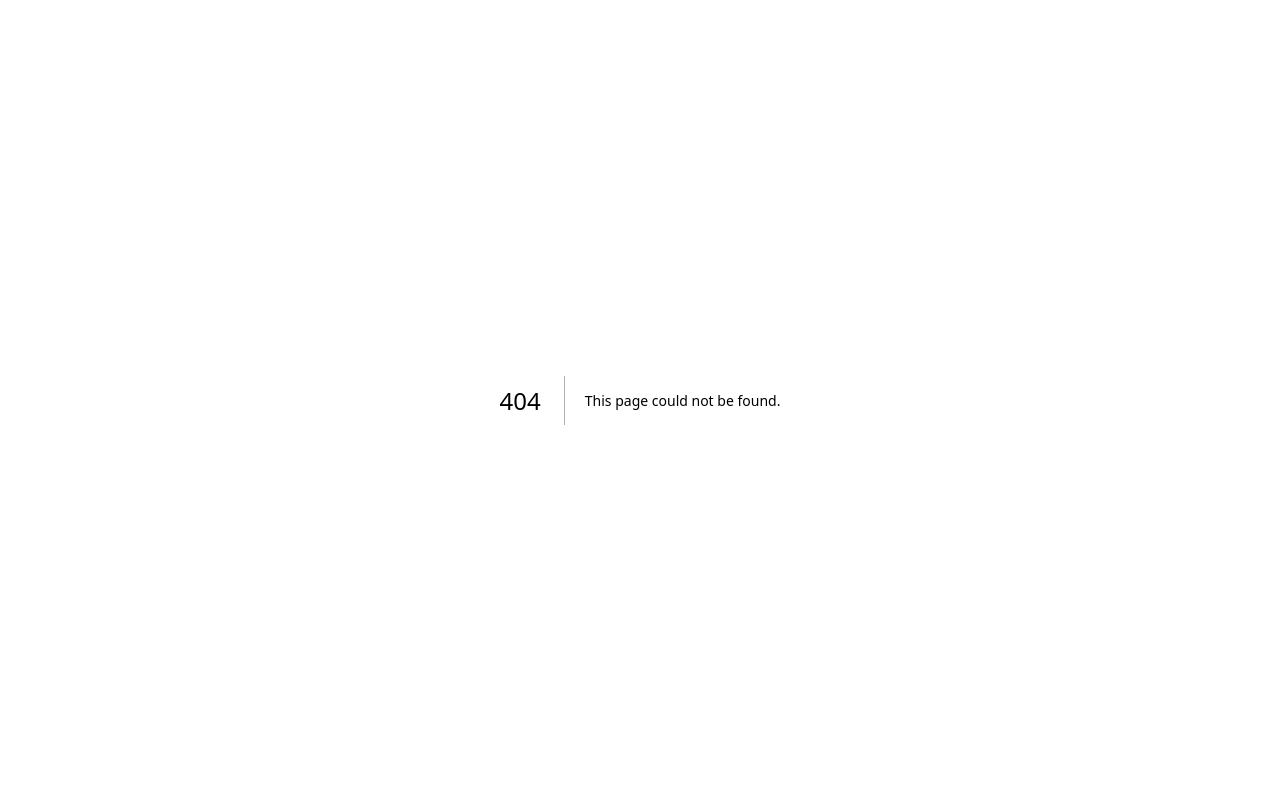
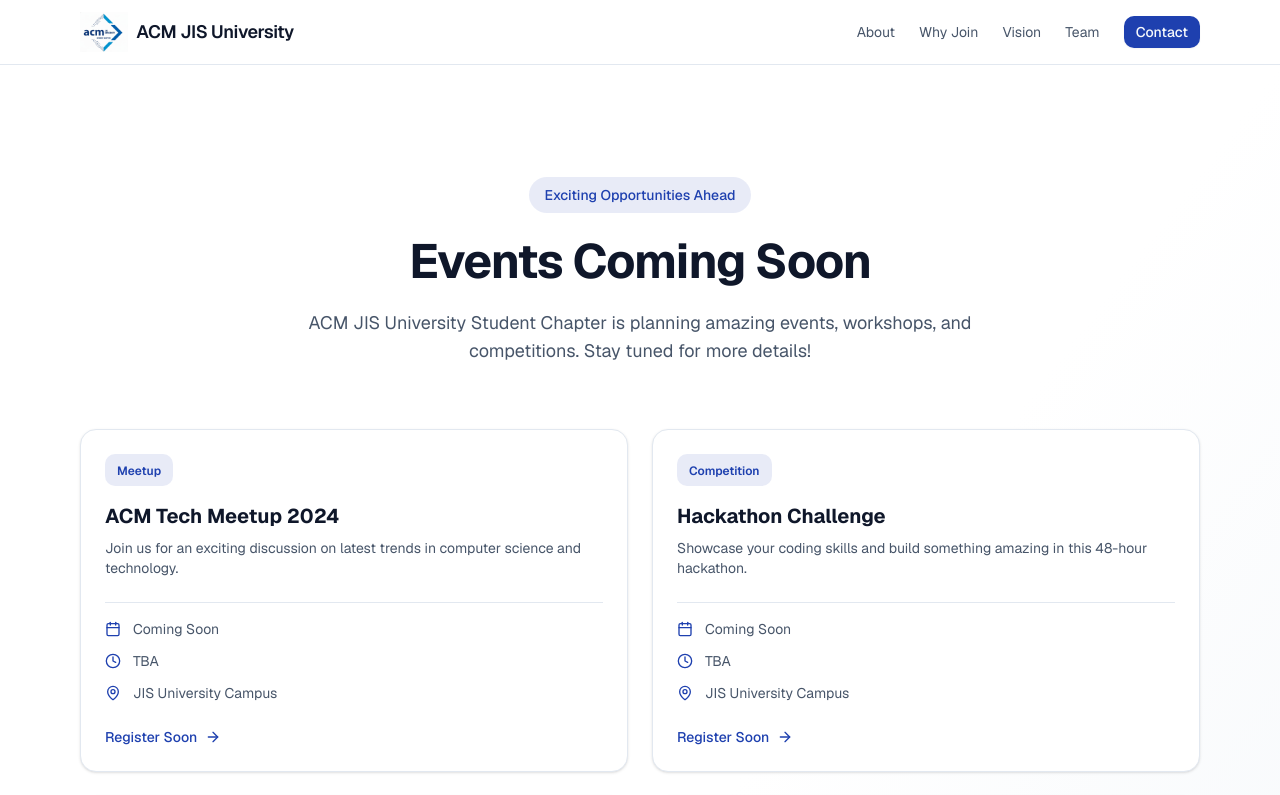
Before and after one commit to detactivepritam/ACM-JIS-University-website, a Next.js app: page /events in a window 1280 px wide. Before the commit this address had no page. Shown: the top 795 px of the page. Built offline with nearby package versions, Linux system fonts and the light colour scheme.

Commit message:
Create Events Coming Soon page
cgen-44fcc1eb91114d8eb0dbee73bb4f6d61

```diff
--- /dev/null
+++ b/app/events/page.tsx
@@ -0,0 +1,158 @@
+'use client'
+
+import { Button } from "@/components/ui/button"
+import { SiteHeader } from "@/components/site-header"
+import { Footer } from "@/components/sections/footer"
+import Link from "next/link"
+import { Calendar, Clock, MapPin, ArrowRight } from "lucide-react"
+
+export default function EventsPage() {
+  const upcomingEvents = [
+    {
+      id: 1,
+      title: "ACM Tech Meetup 2024",
+      description: "Join us for an exciting discussion on latest trends in computer science and technology.",
+      date: "Coming Soon",
+      time: "TBA",
+      location: "JIS University Campus",
+      category: "Meetup"
+    },
+    {
+      id: 2,
+      title: "Hackathon Challenge",
+      description: "Showcase your coding skills and build something amazing in this 48-hour hackathon.",
+      date: "Coming Soon",
+      time: "TBA",
+      location: "JIS University Campus",
+      category: "Competition"
+    },
+    {
+      id: 3,
+      title: "Tech Workshop Series",
+      description: "Learn practical skills from industry experts in web development, AI, and cloud computing.",
+      date: "Coming Soon",
+      time: "TBA",
+      location: "JIS University Campus",
+      category: "Workshop"
+    },
+    {
+      id: 4,
+      title: "Career Talk Session",
+      description: "Hear from senior professionals about career opportunities and growth in tech industry.",
+      date: "Coming Soon",
+      time: "TBA",
+      location: "JIS University Campus",
+      category: "Seminar"
+    }
+  ]
+
+  return (
+    <main className="min-h-screen flex flex-col">
+      <SiteHeader />
+
+      <section className="flex-1 bg-gradient-to-br from-background via-background to-secondary">
+        <div className="mx-auto max-w-6xl px-4 py-20 md:py-28">
+          {/* Header */}
+          <div className="mb-16 text-center">
+            <div className="mb-6 inline-block rounded-full bg-primary/10 px-4 py-2">
+              <p className="text-sm font-medium text-primary">Exciting Opportunities Ahead</p>
+            </div>
+            <h1 className="text-balance text-4xl font-bold tracking-tight md:text-5xl">
+              Events Coming Soon
+            </h1>
+            <p className="mx-auto mt-6 max-w-2xl text-lg text-muted-foreground">
+              ACM JIS University Student Chapter is planning amazing events, workshops, and competitions.
+              Stay tuned for more details!
+            </p>
+          </div>
+
+          {/* Events Grid */}
+          <div className="grid gap-6 md:grid-cols-2 lg:grid-cols-2 mb-12">
+            {upcomingEvents.map((event) => (
+              <div
+                key={event.id}
+                className="group relative rounded-xl border bg-background p-6 shadow-sm transition-all duration-300 hover:shadow-md hover:border-primary/50"
+              >
+                {/* Category Badge */}
+                <div className="mb-4 inline-block rounded-md bg-primary/10 px-3 py-1">
+                  <span className="text-xs font-semibold text-primary">
+                    {event.category}
+                  </span>
+                </div>
+
+                {/* Event Title */}
+                <h3 className="mb-2 text-xl font-bold text-foreground">
+                  {event.title}
+                </h3>
+
+                {/* Event Description */}
+                <p className="mb-6 text-sm text-muted-foreground">
+                  {event.description}
+                </p>
+
+                {/* Event Details */}
+                <div className="space-y-3 border-t pt-4">
+                  <div className="flex items-center gap-3 text-sm text-muted-foreground">
+                    <Calendar className="h-4 w-4 text-primary" />
+                    <span>{event.date}</span>
+                  </div>
+                  <div className="flex items-center gap-3 text-sm text-muted-foreground">
+                    <Clock className="h-4 w-4 text-primary" />
+                    <span>{event.time}</span>
+                  </div>
+                  <div className="flex items-center gap-3 text-sm text-muted-foreground">
+                    <MapPin className="h-4 w-4 text-primary" />
+                    <span>{event.location}</span>
+                  </div>
+                </div>
+
+                {/* Hover Arrow */}
+                <div className="mt-6 flex items-center text-sm font-medium text-primary transition-all group-hover:translate-x-1">
+                  <span>Register Soon</span>
+                  <ArrowRight className="ml-2 h-4 w-4" />
+                </div>
+              </div>
+            ))}
+          </div>
+
+          {/* Call to Action Section */}
+          <div className="rounded-xl border border-primary/20 bg-primary/5 p-8 text-center md:p-12">
+            <h2 className="mb-4 text-2xl font-bold">Stay Updated on Our Events</h2>
+            <p className="mx-auto mb-8 max-w-xl text-muted-foreground">
+              Don't miss out on amazing opportunities to learn, connect, and grow with ACM JIS University.
+              Check back soon for detailed information and registration!
+            </p>
+            <div className="flex flex-wrap items-center justify-center gap-4">
+              <Button asChild>
+                <Link href="/">
+                  Back to Home
+                </Link>
+              </Button>
+              <Button variant="outline">
+                Follow Us on Social Media
+              </Button>
+            </div>
+          </div>
+
+          {/* Coming Soon Banner */}
+          <div className="mt-12 rounded-lg bg-gradient-to-r from-primary/10 to-primary/5 border border-primary/20 p-8 text-center">
+            <div className="inline-block rounded-full bg-primary/20 px-4 py-2 mb-4">
+              <p className="text-sm font-medium text-primary flex items-center gap-2">
+                <span className="relative inline-block">
+                  <span className="absolute inline-flex h-full w-full rounded-full bg-primary opacity-75 animate-pulse"></span>
+                  <span className="relative inline-block h-2 w-2 rounded-full bg-primary"></span>
+                </span>
+                We're Preparing Something Special
+              </p>
+            </div>
+            <p className="text-muted-foreground">
+              More events will be announced soon. Subscribe to our email list or follow our social media for updates.
+            </p>
+          </div>
+        </div>
+      </section>
+
+      <Footer />
+    </main>
+  )
+}
```
